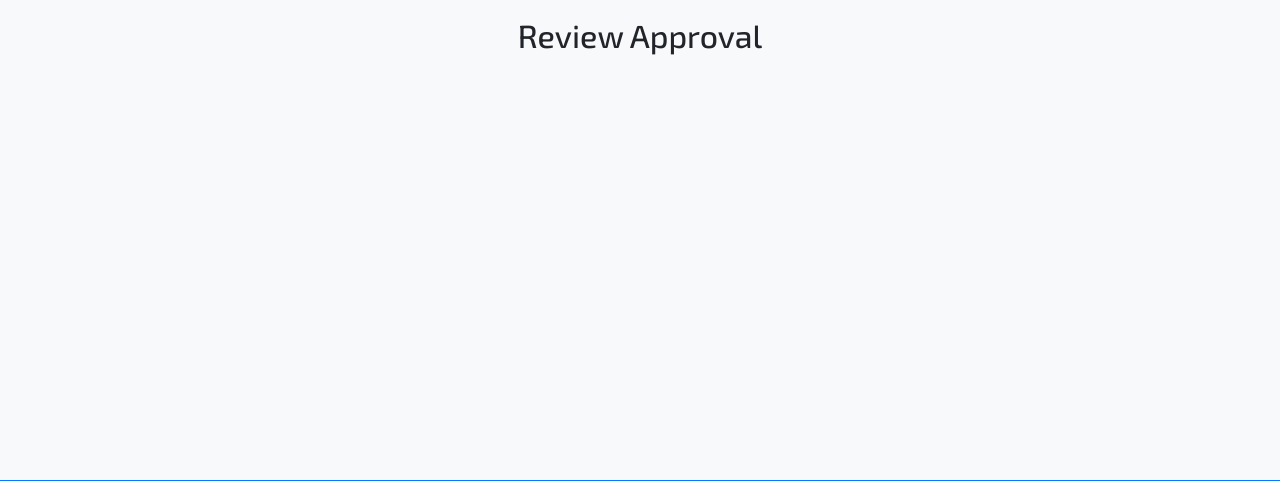
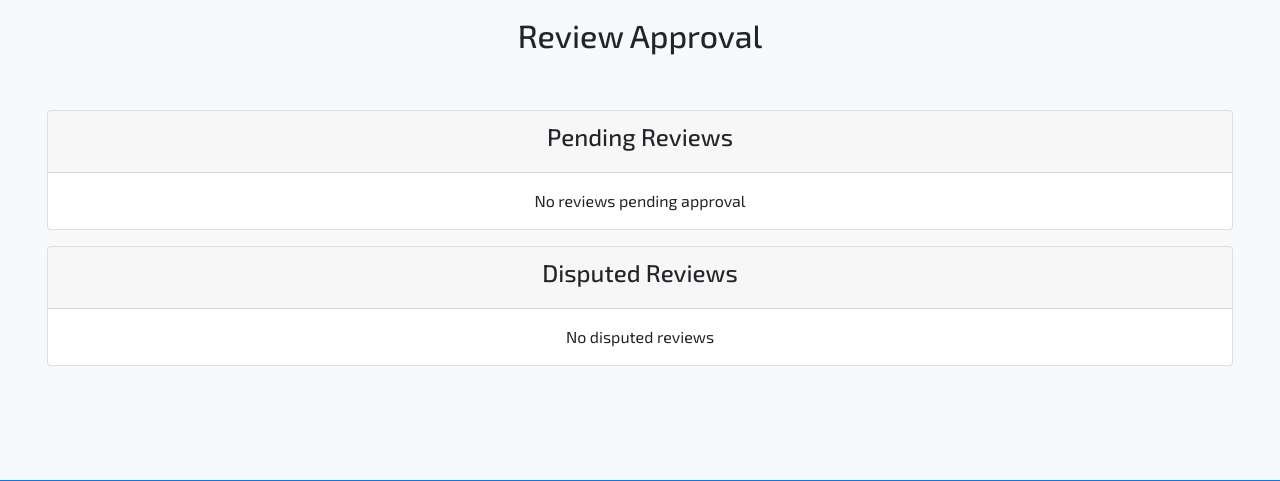
Before and after one commit to PaulyEd/DOD-MS4, a Django app: page /reviews/ in a window 1280 px wide. Shown: the part 66-547 px from the top of the page. Run offline with Django 3.2, Linux system fonts and the light colour scheme; the visitor is signed in with stand-in values (Sample User, id 1); data that the repository does not hold is empty; parts of the project's set-up code (start-up, migrations or seed data) failed here and were passed over; some libraries are stand-ins or nearby versions.

Commit message:
refactored profile page, review moderation page and view, added favicon. spell check on readme

```diff
--- a/profiles/templates/profiles/profile.html
+++ b/profiles/templates/profiles/profile.html
@@ -97,6 +97,7 @@
                 </fieldset>
             </form>
         </div>
+        {% if orders %}
         <div class="col-12 {% if reviews %} col-lg-6 col-xl-4 {% else %} col-xl-6 {% endif %} my-2 my-md-5">
             <p class="text-muted text-center">Order History</p>
             <div class="order-history table-responsive">
@@ -134,7 +135,9 @@
                 </table>
             </div>
         </div>
-        <div class="col-12 {% if reviews %} col-lg-6 col-xl-5 {% else %} col-xl-6 {% endif %} my-2 my-md-5">
+        {% endif %}
+        {% if reviews %}
+        <div class="col-12 col-lg-6 col-xl-5 my-2 my-md-5">
             <p class="text-muted text-center">My Reviews</p>
             <div class="order-history table-responsive">
                 <table class="table table-sm table-borderless">
@@ -177,6 +180,7 @@
                 </table>
             </div>
         </div>
+        {% endif %}
     </div>
 </div>
 {% endblock %}
--- a/reviews/templates/reviews/review_moderation.html
+++ b/reviews/templates/reviews/review_moderation.html
@@ -15,12 +15,13 @@
         <div class="col-12 my-2 my-md-5 h-100">
             <div class="row gutters-sm">
                 <!-- Pending reivews section -->
-                {% if pending_reviews %}
-                <div class="col-12 {% if disputed_reviews %} col-md-6 {% else %} col-md-12 {% endif%} mb-3">
+
+                <div class="col-12 {% if pending_reviews and disputed_reviews %} col-md-6 {% else %} col-md-12 {% endif%} mb-3">
                     <div class="card">
                         <div class="d-flex mb-3 card-header">
                             <h4 class="mx-auto">Pending Reviews</h4>
                         </div>
+                        {% if pending_reviews %}
                         {% for pending_review in pending_reviews.all %}
                         <div class="card-body m-3 p-1 bg-light border rounded border-primary">
                             <h5 class="mb-1">{{ pending_review.developer }} - {{ pending_review.review_header }} -
@@ -85,16 +86,18 @@
                             </form>
                         </div>
                         {% endfor %}
+                        {% else %}
+                        <p class="text-center">No reviews pending approval</p>
+                        {% endif %}
                     </div>
                 </div>
-                {% endif %}
                 <!-- Disputed reivews section -->
-                {% if disputed_reviews %}
-                <div class="col-12 {% if pending_reviews %} col-md-6 {% else %} col-md-12 {% endif%} mb-3">
+                <div class="col-12 {% if pending_reviews and disputed_reviews %} col-md-6 {% else %} col-md-12 {% endif%} mb-3">
                     <div class="card">
                         <div class="d-flex mb-3 card-header">
                             <h4 class="mx-auto">Disputed Reviews</h4>
                         </div>
+                        {% if disputed_reviews %}
                         {% for disputed_review in disputed_reviews.all %}
                         <div class="card-body m-3 p-1 bg-light border rounded border-primary">
                             <h5 class="mb-1">{{ disputed_review.developer }} - {{ disputed_review.review_header }} -
@@ -162,9 +165,11 @@
                             </form>
                         </div>
                         {% endfor %}
+                        {% else %}
+                        <p class="text-center">No disputed reviews</p>
+                        {% endif %}
                     </div>
                 </div>
-                {% endif %}
             </div>
         </div>
     </div>
--- a/reviews/views.py
+++ b/reviews/views.py
@@ -148,6 +148,19 @@ def review_moderation(request):
     pending_reviews = Review.objects.all().filter(review_status='Pending')
     disputed_reviews = Review.objects.all().filter(review_status='Disputed')
 
+    """removes reviews in system for developer that
+     no longer exist the resets variable to return"""
+    for pending_review in pending_reviews:
+        if pending_review.developer is None:
+            pending_review.delete()
+
+    for disputed_review in disputed_reviews:
+        if disputed_review.developer is None:
+            disputed_review.delete()
+
+    pending_reviews = Review.objects.all().filter(review_status='Pending')
+    disputed_reviews = Review.objects.all().filter(review_status='Disputed')
+
     template = 'reviews/review_moderation.html'
     context = {
         'pending_reviews': pending_reviews,
--- a/templates/base.html
+++ b/templates/base.html
@@ -13,6 +13,7 @@
       <link rel="stylesheet" href="https://cdn.jsdelivr.net/npm/bootstrap@4.5.3/dist/css/bootstrap.min.css" integrity="sha384-TX8t27EcRE3e/ihU7zmQxVncDAy5uIKz4rEkgIXeMed4M0jlfIDPvg6uqKI2xXr2" crossorigin="anonymous">
       <link rel="stylesheet" href="{% static 'css/base.css' %}">
       <link href="https://cdnjs.cloudflare.com/ajax/libs/toastr.js/latest/css/toastr.min.css" rel="stylesheet" />
+      <link rel="icon" type="image/x-icon" href="/media/favicon.png">
       {% endblock %}
       {% block extra_css %}
       {% endblock %}
```
Also changed, not shown: README.md, media/favicon.png (added).
